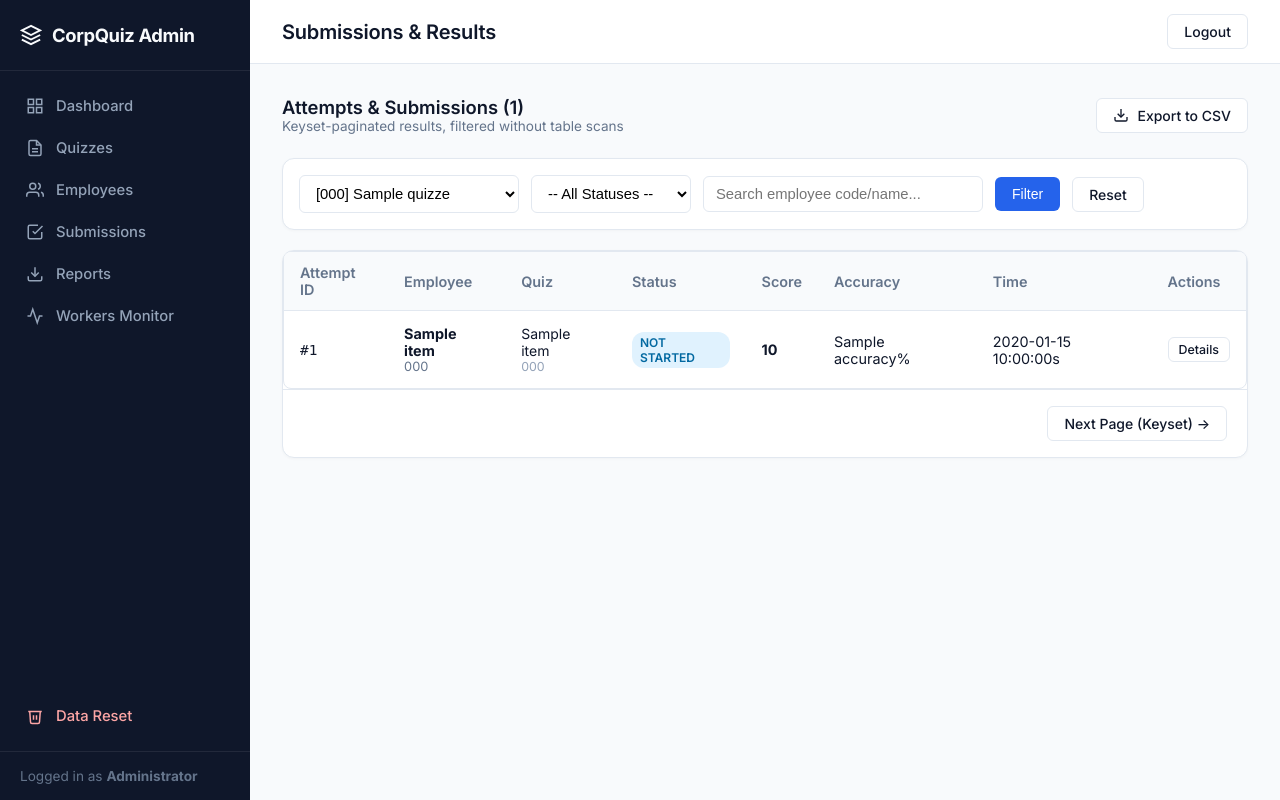
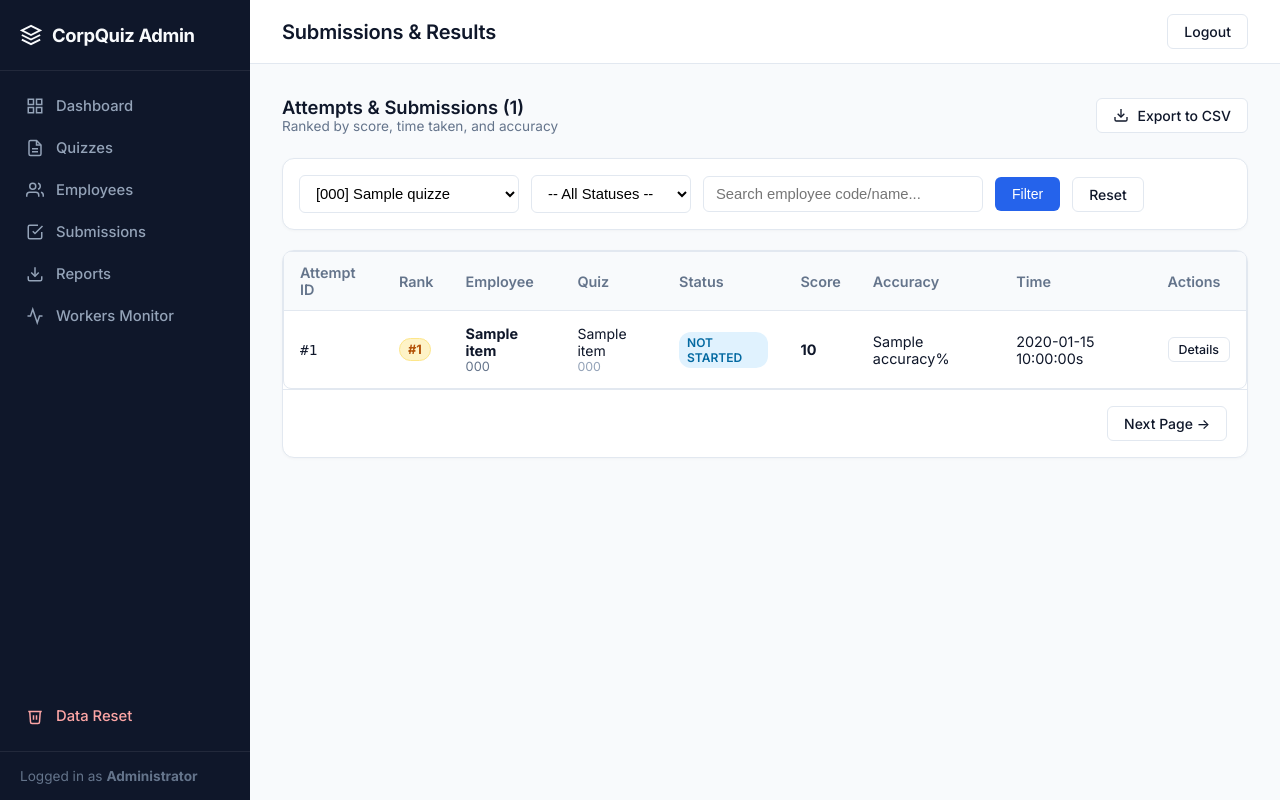
Before and after one commit to dinzin-tech/skynet-electronics-quizz, a PHP site: template app/views/admin/submissions/index.html.twig in a window 1280 px wide. Run offline with PHP 8.4, Linux system fonts and the light colour scheme; the template is opened without the code that fills it: most values are stand-ins (such as "Sample title", 1, 10 or a date in 2020); some libraries are stand-ins or nearby versions.

Commit message:
feat: add admin submissions management view, controller, and service

```diff
--- a/app/controllers/AdminController.php
+++ b/app/controllers/AdminController.php
@@ -1342,13 +1342,16 @@ class AdminController extends Controller
         $status = trim((string) $request->get('status', ''));
         $search = trim((string) $request->get('search', ''));
         $cursor = (int) $request->get('cursor', 0);
+        $page = max(1, (int) $request->get('page', 1));
 
         $filters = [
             'quiz_id' => $quizId > 0 ? $quizId : null,
             'status' => $status !== '' ? $status : null,
             'search' => $search !== '' ? $search : null,
             'cursor' => $cursor > 0 ? $cursor : null,
+            'page' => $page,
             'limit' => 25,
+            'sort_by_rank' => true,
         ];
 
         $data = $this->submissionsService->getSubmissions($filters);
@@ -1362,6 +1365,8 @@ class AdminController extends Controller
             'current_route' => 'submissions',
             'items' => $data['items'],
             'next_cursor' => $data['next_cursor'],
+            'has_more' => $data['has_more'],
+            'current_page' => $page,
             'total_count' => $data['total_count'],
             'quizzes' => $quizzes,
             'filters' => $filters,
--- a/app/views/admin/submissions/index.html.twig
+++ b/app/views/admin/submissions/index.html.twig
@@ -6,7 +6,7 @@
 <div style="display: flex; justify-content: space-between; align-items: center; margin-bottom: 24px;">
     <div>
         <h2 style="font-size: 1.15rem; font-weight: 600;">Attempts & Submissions ({{ total_count|number_format }})</h2>
-        <p style="font-size: 0.85rem; color: #64748b;">Keyset-paginated results, filtered without table scans</p>
+        <p style="font-size: 0.85rem; color: #64748b;">Ranked by score, time taken, and accuracy</p>
     </div>
     <div>
         <a href="/admin/reports" class="btn btn-secondary">
@@ -48,6 +48,7 @@
             <thead>
                 <tr>
                     <th>Attempt ID</th>
+                    <th>Rank</th>
                     <th>Employee</th>
                     <th>Quiz</th>
                     <th>Status</th>
@@ -61,6 +62,15 @@
                 {% for item in items %}
                 <tr>
                     <td><code>#{{ item.id }}</code></td>
+                    <td>
+                        {% if item.rank is not null %}
+                            <span class="badge" style="background: {% if item.rank == 1 %}#fef3c7; color: #b45309; border: 1px solid #fde68a;{% elseif item.rank == 2 %}#f1f5f9; color: #475569; border: 1px solid #cbd5e1;{% elseif item.rank == 3 %}#ffedd5; color: #c2410c; border: 1px solid #fed7aa;{% else %}#f8fafc; color: #334155; border: 1px solid #e2e8f0;{% endif %} font-weight: 700; font-size: 0.8rem; padding: 3px 8px;">
+                                #{{ item.rank }}
+                            </span>
+                        {% else %}
+                            <span style="color: #94a3b8;">—</span>
+                        {% endif %}
+                    </td>
                     <td>
                         <strong>{{ item.employee_name }}</strong>
                         <div style="font-size: 0.8rem; color: #64748b;">{{ item.employee_code }}</div>
@@ -107,18 +117,27 @@
                 </tr>
                 {% else %}
                 <tr>
-                    <td colspan="8" style="text-align: center; color: #64748b; padding: 32px;">No submissions match the selected filters.</td>
+                    <td colspan="9" style="text-align: center; color: #64748b; padding: 32px;">No submissions match the selected filters.</td>
                 </tr>
                 {% endfor %}
             </tbody>
         </table>
     </div>
 
-    <!-- Keyset pagination navigation -->
+    <!-- Pagination navigation -->
     <div style="padding: 16px 20px; display: flex; justify-content: flex-end; align-items: center; border-top: 1px solid var(--border-color); gap: 12px;">
-        {% if next_cursor %}
+        {% if current_page is defined and current_page > 1 %}
+            <a href="/admin/submissions?page={{ current_page - 1 }}{% if filters.quiz_id %}&quiz_id={{ filters.quiz_id }}{% endif %}{% if filters.status %}&status={{ filters.status }}{% endif %}{% if filters.search %}&search={{ filters.search }}{% endif %}" class="btn btn-secondary">
+                &larr; Previous Page
+            </a>
+        {% endif %}
+        {% if has_more %}
+            <a href="/admin/submissions?page={{ (current_page|default(1)) + 1 }}{% if filters.quiz_id %}&quiz_id={{ filters.quiz_id }}{% endif %}{% if filters.status %}&status={{ filters.status }}{% endif %}{% if filters.search %}&search={{ filters.search }}{% endif %}" class="btn btn-secondary">
+                Next Page &rarr;
+            </a>
+        {% elseif next_cursor and not (current_page is defined and current_page > 1) %}
             <a href="/admin/submissions?cursor={{ next_cursor }}{% if filters.quiz_id %}&quiz_id={{ filters.quiz_id }}{% endif %}{% if filters.status %}&status={{ filters.status }}{% endif %}{% if filters.search %}&search={{ filters.search }}{% endif %}" class="btn btn-secondary">
-                Next Page (Keyset) &rarr;
+                Next Page &rarr;
             </a>
         {% endif %}
     </div>
```
Also changed, not shown: app/Services/SubmissionsService.php (+47 -10 lines).
